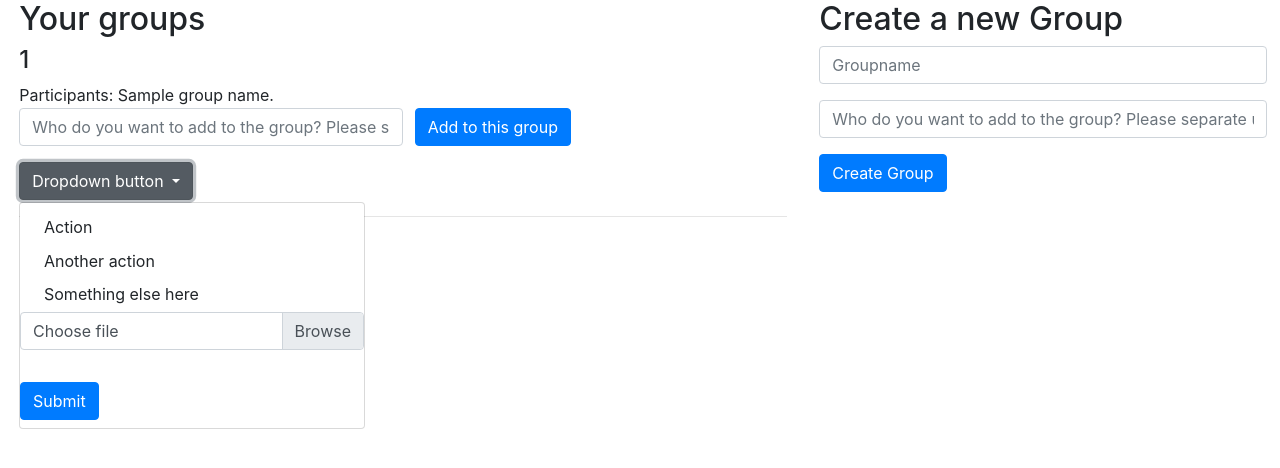
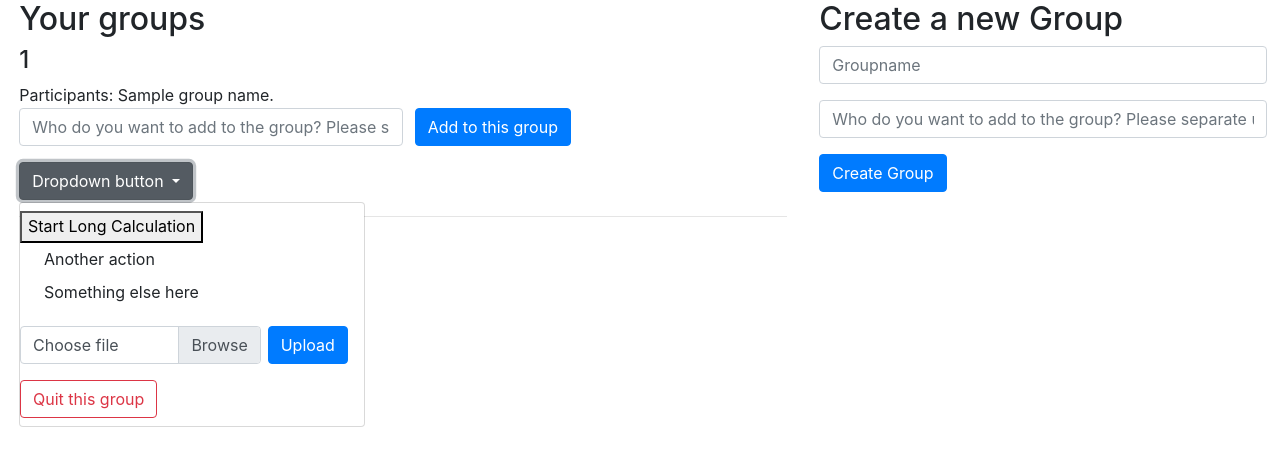
Before and after one commit to abendplays/myFace, a Flask app: template templates/groups.html in a window 1280 px wide, after a click on "Dropdown button". Shown: the part 164-632 px from the top of the page. Run offline with Flask 2, Linux system fonts and the light colour scheme; the template is opened without the code that fills it: most values are stand-ins (such as "Sample title", 1, 10 or a date in 2020); some libraries are stand-ins or nearby versions.

Commit message:
Started implementation of the algorithm in the groups section.

```diff
--- a/application.py
+++ b/application.py
@@ -60,12 +60,6 @@ def after_request(response):
     response.headers["Pragma"] = "no-cache"
     return response
 
-#groupDB = sqlite3.connect("facialrec.db")
-#group = groupDB.cursor()
-# initializing Databasconnector
-
-
-
 
 known_image = face_recognition.load_image_file("/home/deeplearning/Desktop/facialrec/known face/Nik.jpg")
 known_encoding = face_recognition.face_encodings(known_image)[0]
@@ -74,6 +68,7 @@ known_encoding = face_recognition.face_encodings(known_image)[0]
 unknown_image = []
 unknown_encoding = []
 results = []
+globalID = 0
 
 inTolerance = 0.6
 # arrays für alle mit den unknown images verwandten Teilen werden aufgesetzt
@@ -287,15 +282,15 @@ def groups():
         try:
             files = request.files.getlist('file')
         except:
-            files = ""
-        if files == "":
+            print("..")
+        if files == []:
             print("not uploading any new files.")
         else:
             db = sqlite3.connect("facialrec.db")
             group = db.cursor()
             files = request.files.getlist('file')
             groupID = request.form.get("imageID")
-            print("groupID:", groupID)
+            # print("groupID:", groupID)
             for file in files:
                 if file and allowed_file(file.filename):
                     filename = secure_filename(file.filename)
@@ -313,17 +308,52 @@ def groups():
                     print("date:", date)
                     group.execute(
                         "INSERT INTO images (imageID, imageExt, groupID, userID, date) VALUES (:imageID, :ending, :groupID, :userID, :date)",
-                        {'imageID': intID, 'ending': extension, 'groupID': groupID, 'userID': session["user_id"],
-                         'date': date})
+                        {'imageID': intID, 'ending': extension, 'groupID': groupID, 'userID': session["user_id"], 'date': date})
                     db.commit()
                     print("Name of the new Picture:", intID)
                     time.sleep(1)
             return redirect("groups")
-        # print("groupName, userNames, userAdd:", groupName, userNames, userAdd)
+        try:
+            groupID = request.form.get("delete")
+        except:
+            print("not deleting today.")
+        if groupID:
+            db = sqlite3.connect("facialrec.db")
+            group = db.cursor()
+            group.execute("SELECT COUNT(*) FROM invites WHERE groupID = :groupID AND status=0", {'groupID': groupID})
+            participants = group.fetchall()
+            print("participants: ", participants[0][0])
+            if participants[0][0] == 1:
+                group.execute("DELETE FROM invites WHERE groupID = :groupID", {'groupID': groupID})
+                db.commit()
+                group.execute("UPDATE users SET groupCount = groupCount - 1 WHERE userID = :userID",
+                              {'userID': session["user_id"]})
+                db.commit()
+                group.execute("DELETE FROM groups WHERE groupID = :groupID", {'groupID': groupID})
+                db.commit()
+                group.execute("DELETE FROM images WHERE groupID = :groupID", {'groupID': groupID})
+                db.commit()
+                return redirect("groups")
+            else:
+                group.execute("UPDATE invites SET status = 2 WHERE groupID = :groupID AND userID = :userID", {'groupID': groupID, 'userID': session["user_id"]})
+                db.commit()
+                group.execute("UPDATE users SET groupCount = groupCount - 1 WHERE userID = :userID",
+                              {'userID': session["user_id"]})
+                db.commit()
+                return redirect("groups")
+        try:
+            bigID = request.form.get("bigJob")
+        except:
+            print("not deleting today.")
+        if bigID:
+            print("bigID:", bigID)
+            globalID = bigID
+            return redirect ("groups")
+            #return render_template("groups.html", progress=progress)
+
+
 
         return("its a trap")
-
-#todo: groupcount inbox
 
 
 def allowed_file(filename):
@@ -418,47 +448,6 @@ def inbox():
             db.commit()
             print("success")
         return redirect("inbox")
-
-
-@app.route('/uploader', methods = ['GET', 'POST'])
-@login_required
-def uploader():
-    return("gut so")
-   # if request.method == 'POST':
-   #     file = request.files.getlist("file")
-   #     filename = secure_filename(file.filename)
-   #     groupDB = sqlite3.connect("facialrec.db")
-   #     group = groupDB.cursor()
-   #     group.execute("SELECT COUNT(*) FROM profiles")
-   #     lastID = group.fetchall()
-   #     newID = lastID + 1
-   #     file.save(os.path.join(app.config['UPLOAD_FOLDER'], filename), newID)
-   #     group.execute("UPDATE users SET profilePic = :profilePic WHERE userID = :userID", {'profilePic': newID, 'userID': session["user_id"]})
-   #     print("Name of the new profile Picture:", newID)
-   #     return 'files uploaded successfully'
-
-   # if request.method == 'POST':
-   #     upload = request.files.getlist("file")
-   #     for file in upload:
-   #         print(upload)
-   #         filename = secure_filename(file.filename)
-   #         groupDB = sqlite3.connect("facialrec.db")
-   #         group = groupDB.cursor()
-   #         group.execute("SELECT * FROM users WHERE profilePic = :profilePic",
-   #                   {'profilePic': filename})
-   #         checkImage = group.fetchall()
-   #         print("found image:", checkImage)
-   #         if checkImage == []:
-   #             group.execute("UPDATE users SET profilePic = :profilePic WHERE userID = :userID", {'profilePic': filename, 'userID': session["user_id"]})
-   #             groupDB.commit()  #fixen bugfix needed
-   #             file.save(os.path.join(app.config['UPLOAD_FOLDER'], filename))
-   #             print("file.filename: ", file.filename)
-   #         else:
-   #             print("please rename this image")
-   #     return 'files uploaded successfully'
-   # else:
-   #     return render_template("profile.html")
-
 
 
 @app.route("/register", methods=["GET", "POST"])
@@ -559,34 +548,46 @@ def index():
 
 
 @celery.task(bind=True)
-def long_task(self):
-    group.execute("SELECT fileName FROM group1")
-    imagesDB = group.fetchall()
-    totalLen = len(imagesDB)
+def long_task(self, globalID=globalID):
+    print("test")
+    print("globalID:", globalID)
+    time.sleep(1)
+    groupDB = sqlite3.connect("facialrec.db")
+    print("globalID:", globalID)
+    group = groupDB.cursor()
+    group.execute("SELECT imageID, imageExt FROM images WHERE groupID = :groupID", {'groupID': bigID})
+    images = group.fetchall()
+    print("image array:", images)
+    totalLen = len(images)
+    print("totalLen:", totalLen)
     runner = 0
-    for image in imagesDB:  # es wird durch alle bilder geloopt
-        n = 0
-        check = 0
+    if totalLen == 0:
+        print("höhö")
+        return("sorry. There are no Images in this group yet.")
+    else:
+        for image in images:  # es wird durch alle bilder geloopt
+            n = 0
+            check = 0
         # umgebungsvariablen werden gesetzt
-        print("unknown Image from DB: ", imagesDB[runner][0])
-        filePath = "/home/deeplearning/Desktop/facialrec/unknown face/%s" % (imagesDB[runner][0])
-        unknown_image = face_recognition.load_image_file(filePath)  # Image wird geladen # images[row] wird es mal werden
-        while check == 0:
-            try:
-                unknown_encoding = face_recognition.face_encodings(unknown_image)[n]
-                n = n + 1
-            except:
-                check = 1
-        # image wird durch eine try schleife durchgeschleift, bis es eine Fehlermeldung gibt. Dabei werden alle potenzielen Gesicher gecheckt
-        # results = face_recognition.compare_faces([known_encoding], unknown_encoding, inTolerance)
-        print("results:", results)
-        currentImage = runner + 1
-        self.update_state(state='PROGRESS',
+            print("unknown Image from DB: ", images[runner][0])
+            filePath = "/home/deeplearning/Desktop/facialrec/unknown face/%s" % (images[runner][0])
+            unknown_image = face_recognition.load_image_file(filePath)  # Image wird geladen # images[row] wird es mal werden
+            while check == 0:
+                try:
+                    unknown_encoding = face_recognition.face_encodings(unknown_image)[n]
+                    n = n + 1
+                except:
+                    check = 1
+            # image wird durch eine try schleife durchgeschleift, bis es eine Fehlermeldung gibt. Dabei werden alle potenzielen Gesicher gecheckt
+            # results = face_recognition.compare_faces([known_encoding], unknown_encoding, inTolerance)
+            print("results:", results)
+            currentImage = runner + 1
+            self.update_state(state='PROGRESS',
                           meta={'current': currentImage, 'total': totalLen,
-                                'status': 'successfully processed %s' % imagesDB[runner][0]})
-        runner = runner + 1
-        time.sleep(1)
-    return {'current': currentImage, 'total': totalLen, 'status': 'Task completed!',
+                                'status': 'successfully processed %s' % images[runner][0]})
+            runner = runner + 1
+            time.sleep(1)
+        return {'current': currentImage, 'total':totalLen, 'status': 'Task completed!',
             'result': 'success'}
 
 
@@ -637,5 +638,46 @@ def logout():
     return redirect("/")
 
 
+
+@app.route('/uploader', methods = ['GET', 'POST'])
+@login_required
+def uploader():
+    return("gut so")
+   # if request.method == 'POST':
+   #     file = request.files.getlist("file")
+   #     filename = secure_filename(file.filename)
+   #     groupDB = sqlite3.connect("facialrec.db")
+   #     group = groupDB.cursor()
+   #     group.execute("SELECT COUNT(*) FROM profiles")
+   #     lastID = group.fetchall()
+   #     newID = lastID + 1
+   #     file.save(os.path.join(app.config['UPLOAD_FOLDER'], filename), newID)
+   #     group.execute("UPDATE users SET profilePic = :profilePic WHERE userID = :userID", {'profilePic': newID, 'userID': session["user_id"]})
+   #     print("Name of the new profile Picture:", newID)
+   #     return 'files uploaded successfully'
+
+   # if request.method == 'POST':
+   #     upload = request.files.getlist("file")
+   #     for file in upload:
+   #         print(upload)
+   #         filename = secure_filename(file.filename)
+   #         groupDB = sqlite3.connect("facialrec.db")
+   #         group = groupDB.cursor()
+   #         group.execute("SELECT * FROM users WHERE profilePic = :profilePic",
+   #                   {'profilePic': filename})
+   #         checkImage = group.fetchall()
+   #         print("found image:", checkImage)
+   #         if checkImage == []:
+   #             group.execute("UPDATE users SET profilePic = :profilePic WHERE userID = :userID", {'profilePic': filename, 'userID': session["user_id"]})
+   #             groupDB.commit()  #fixen bugfix needed
+   #             file.save(os.path.join(app.config['UPLOAD_FOLDER'], filename))
+   #             print("file.filename: ", file.filename)
+   #         else:
+   #             print("please rename this image")
+   #     return 'files uploaded successfully'
+   # else:
+   #     return render_template("profile.html")
+
+
 if __name__ == '__main__':
     app.run(debug=True)
--- a/templates/groups.html
+++ b/templates/groups.html
@@ -51,11 +51,18 @@
 
 }
 
+.progresss {
+  width: 100%;
+  text-align: center;
+}
+
 .heading {
   color: white;
   margin-left: 2%;
   padding-top: 31px;
 }
+
+
     </style>
 </head>
 <body>
@@ -95,27 +102,43 @@
         </div>
 </form>
 
+    <div id="progresss"></div>
 
+    <div class="dropdown">
 
-<div class="dropdown">
   <button class="btn btn-secondary dropdown-toggle" type="button" id="dropdownMenuButton" data-toggle="dropdown" aria-haspopup="true" aria-expanded="false">
     Dropdown button
   </button>
+
   <div class="dropdown-menu" aria-labelledby="dropdownMenuButton">
-    <a class="dropdown-item" href="#">Action</a>
+
+<form action="/groups" method="post">
+    <button id="start-bg-job" name="bigJob" value="{{ groupName[0][2] }}">Start Long Calculation</button>
+    <script src="//cdnjs.cloudflare.com/ajax/libs/nanobar/0.2.1/nanobar.min.js"></script>
+    <script src="//cdnjs.cloudflare.com/ajax/libs/jquery/2.1.3/jquery.min.js"></script>
+</form>
 
       <a class="dropdown-item" href="#">Another action</a>
     <a class="dropdown-item" href="#">Something else here</a>
+
+
+
       <form action="/groups" enctype="multipart/form-data" method="post">
-    <div class="custom-file mb-3">
-      <input type="file" class="custom-file-input" id="file" multiple="true" name="file">
-      <label class="custom-file-label" for="file">Choose file</label>
-    </div>
+        <div class="custom-file mb-3" style="float: left; margin-top: 0%; width: 70%;">
+            <input type="file" class="custom-file-input" id="file" multiple="true" name="file">
+            <label class="custom-file-label" for="file">Choose file</label>
+        </div>
+        <div class="mt-3">
+            <button type="submit" style="float: left; margin-left: 2%; margin-top: 0%;" class="btn btn-primary" name="imageID" value={{ groupName[0][2] }}>Upload</button>
+        </div>
+     </form>
 
-    <div class="mt-3">
-      <button type="submit" class="btn btn-primary" name="imageID" value={{ groupName[0][2] }}>Submit</button>
-    </div>
-  </form>
+
+
+    <form action="/groups" method="post">
+      <button type="submit" class="btn btn-outline-danger" name="delete" value={{ groupName[0][2] }}>Quit this group</button>
+    </form>
+
   </div>
 </div>
 
@@ -153,6 +176,62 @@ $(".custom-file-input").on("change", function() {
   var fileName = $(this).val().split("\\").pop();
   $(this).siblings(".custom-file-label").addClass("selected").html(fileName);
 });
+
+
+
+        function start_long_task() {
+            // add task status elements
+            div = $('<div class="progresss"><div></div><div>0%</div><div>...</div><div>&nbsp;</div></div><hr>');
+            $('#progresss').append(div);
+
+            // create a progress bar
+            var nanobar = new Nanobar({
+                bg: '#44f',
+                target: div[0].childNodes[0]
+            });
+
+            // send ajax POST request to start background job
+            $.ajax({
+                type: 'POST',
+                url: '/longtask',
+                success: function(data, status, request) {
+                    status_url = request.getResponseHeader('Location');
+                    update_progress(status_url, nanobar, div[0]);
+                },
+                error: function() {
+                    alert('Unexpected error');
+                }
+            });
+        }
+        function update_progress(status_url, nanobar, status_div) {
+            // send GET request to status URL
+            $.getJSON(status_url, function(data) {
+                // update UI
+                percent = parseInt(data['current'] * 100 / data['total']);
+                nanobar.go(percent);
+                $(status_div.childNodes[1]).text(percent + '%');
+                $(status_div.childNodes[2]).text(data['status']);
+                if (data['state'] != 'PENDING' && data['state'] != 'PROGRESS') {
+                    if ('result' in data) {
+                        // show result
+                        $(status_div.childNodes[3]).text('Result: ' + data['result']);
+                    }
+                    else {
+                        // something unexpected happened
+                        $(status_div.childNodes[3]).text('Result: ' + data['state']);
+                    }
+                }
+                else {
+                    // rerun in 2 seconds
+                    setTimeout(function() {
+                        update_progress(status_url, nanobar, status_div);
+                    }, 2000);
+                }
+            });
+        }
+        $(function() {
+            $('#start-bg-job').click(start_long_task);
+        });
 </script>
 
 
```
Also changed, not shown: facialrec.db.
